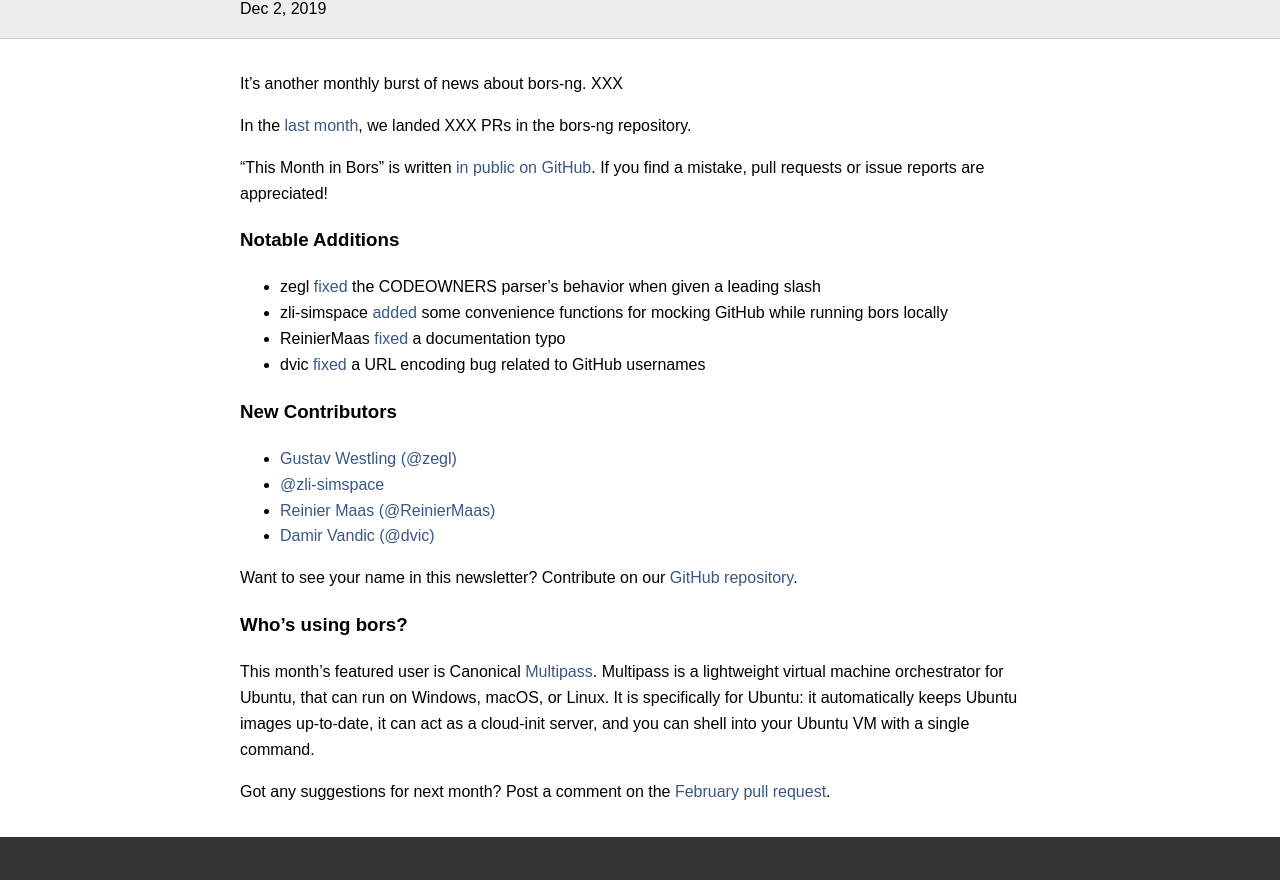
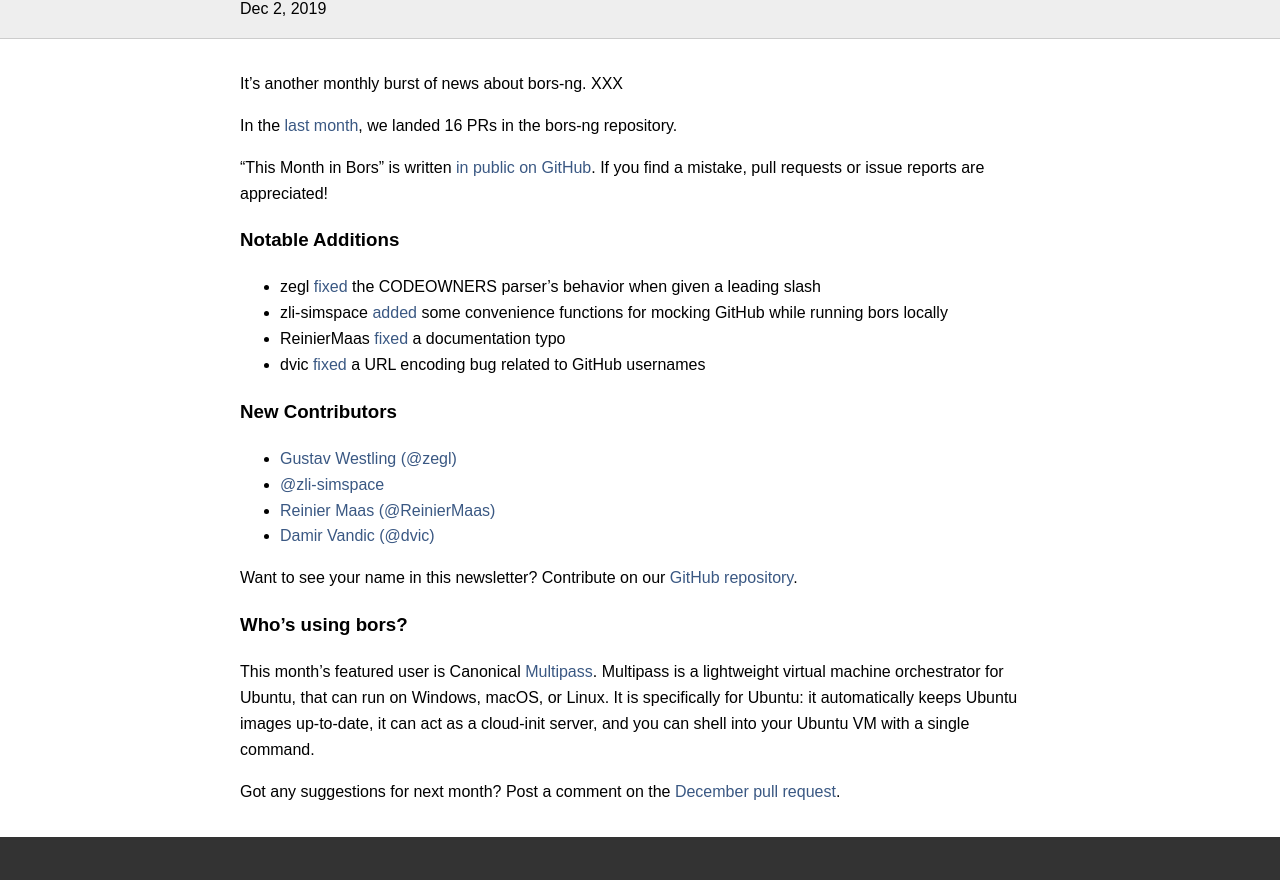
Before and after one commit to bors-ng/bors-ng.github.io, a Jekyll site: the page built from _posts/2019-12-01-tmib-35.md, in a window 1280 px wide. Shown: the part 115-995 px from the top of the page. Built offline with Jekyll 4.4.1, drawn with Linux system fonts in a browser that asks for light colours.

Commit message:
Update PR count and next-month link

```diff
--- a/_posts/2019-12-01-tmib-35.md
+++ b/_posts/2019-12-01-tmib-35.md
@@ -9,7 +9,7 @@
 It's another monthly burst of news about bors-ng. XXX
 
 In the [last month](https://github.com/bors-ng/bors-ng/pulls?utf8=%E2%9C%93&q=is%3Apr%20is%3Amerged%20closed%3A2019-11-01..2019-11-30),
-we landed XXX PRs in the bors-ng repository.
+we landed 16 PRs in the bors-ng repository.
 
 "This Month in Bors" is written [in public on GitHub][GitHub for TMiB].
 If you find a mistake, pull requests or issue reports are appreciated!
@@ -39,4 +39,4 @@
 This month's featured user is Canonical [Multipass](https://github.com/CanonicalLtd/multipass). Multipass is a lightweight virtual machine orchestrator for Ubuntu, that can run on Windows, macOS, or Linux. It is specifically for Ubuntu: it automatically keeps Ubuntu images up-to-date, it can act as a cloud-init server, and you can shell into your Ubuntu VM with a single command.
 
 Got any suggestions for next month?
-Post a comment on the [February pull request](https://github.com/bors-ng/bors-ng.github.io/pull/___).
+Post a comment on the [December pull request](https://github.com/bors-ng/bors-ng.github.io/pull/97).
```
